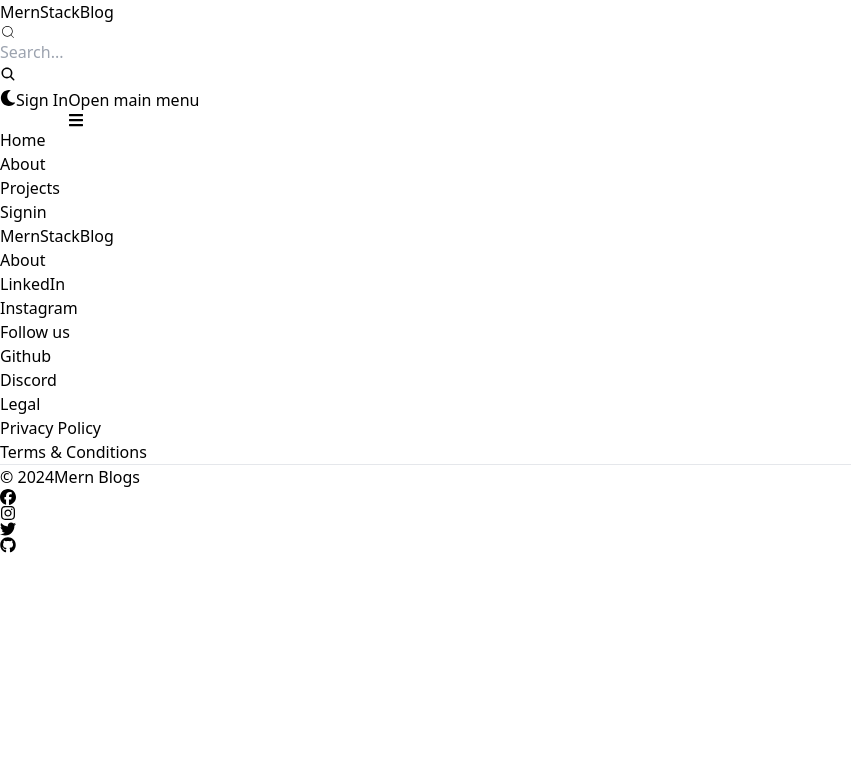
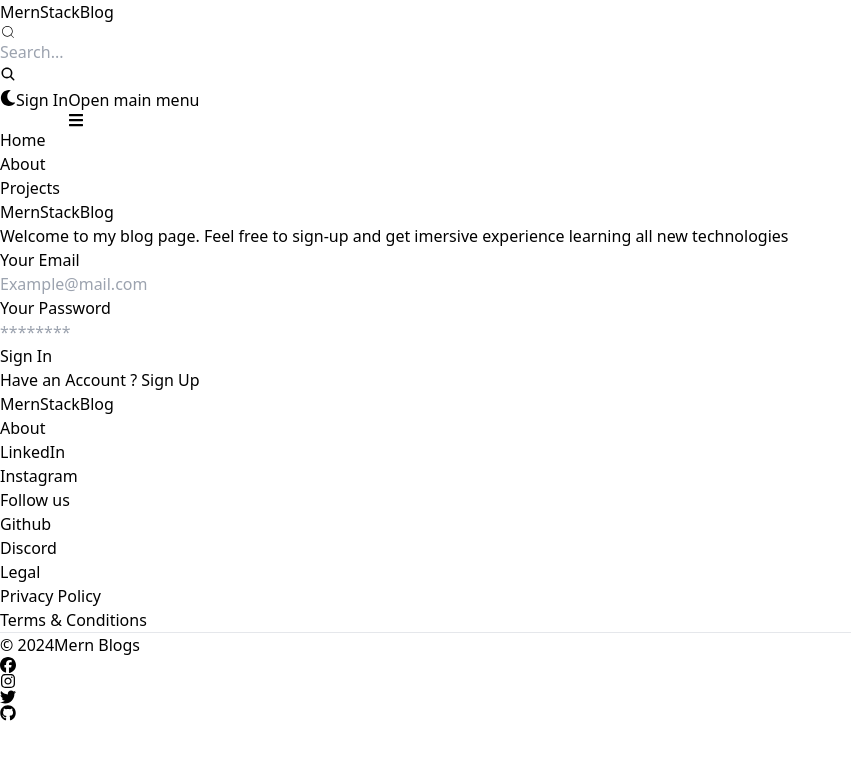
Before and after one commit to GurkiratSinghChumber/mern-blog, a React (Vite) app in the folder client/: page /sign-in in a window 1280 px wide. Shown: the top 758 px of the page, without its empty margins (0-851 px from the left). Built offline with nearby package versions, Linux system fonts and the light colour scheme.

Commit message:
completed sign in ui

```diff
--- a/client/src/pages/SignIn.jsx
+++ b/client/src/pages/SignIn.jsx
@@ -1,7 +1,91 @@
-
+import { Alert, Button, Label, Spinner, TextInput } from 'flowbite-react';
+import { useState } from 'react';
+import { Slide } from "react-awesome-reveal";
+import { Link, useNavigate } from 'react-router-dom';
 
 export default function SignIn() {
+  const [formData, setFormData] = useState({});
+  const [errorMessage, setErrorMessage] = useState(null);
+  const [loading, setLoading] = useState(false);
+  const navigate = useNavigate();
+
+  const handleChange = (e) => {
+    setFormData({ ...formData, [e.target.id]: e.target.value.trim() });
+  }
+
+  const handleSubmit = async (e) => {
+    e.preventDefault();
+    if ( !formData.email || !formData.password) {
+      return setErrorMessage('All fields are required!!!');
+    }
+    try {
+      setLoading(true);
+      setErrorMessage(null);
+      const res = await fetch('api/auth/sign-in', {
+        method: 'POST',
+        headers: { 'Content-Type': 'application/json' },
+        body: JSON.stringify(formData)
+      });
+
+      const data = await res.json();
+      if (data.success === false) {
+        setLoading(false);
+        return setErrorMessage(data.message)
+      }
+      setLoading(false);
+      if (res.ok) {
+        navigate('/');
+      }
+    } catch (error) {
+      setErrorMessage(error.message);
+      setLoading(false);
+    }
+  }
+
   return (
-    <div>Signin</div>
+    <div className='min-h-screen mt-20'>
+      <div className="flex p-3 max-w-3xl mx-auto flex-col md:flex-row md:items-center gap-5">
+        {/* left */}
+        <div className='flex-1'>
+           <Slide cascade damping={0.1} duration={2000}>
+          <Link to={"/"} className=' dark:text-white font-bold text-4xl'>
+            <span className='px-2 py-1 pb-2 bg-gradient-to-r from-indigo-500 via-purple-500 to-pink-500 rounded-lg text-white'>MernStack</span>Blog
+          </Link>
+
+            <p className='text-sm mt-5'>Welcome to my blog page. Feel free to sign-up and get imersive experience learning all new technologies</p>
+          </Slide>
+
+        </div>
+
+        {/* right */}
+        <div className="flex-1">
+          <form className="flex flex-col gap-4" onSubmit={handleSubmit}>
+            <div >
+              <Label value={'Your Email'}></Label>
+              <TextInput type="email" placeholder="Example@mail.com" id="email" onChange={handleChange}></TextInput>
+            </div>
+            <div >
+              <Label value={'Your Password'}></Label>
+              <TextInput type="password" placeholder="********" id="password" onChange={handleChange}></TextInput>
+            </div>
+
+            <Button gradientDuoTone='purpleToPink' type='submit' disabled={loading}>
+              {loading ? <><Spinner size='sm'></Spinner> <span>Loading...</span></>: 'Sign In'}
+            </Button>
+          </form>
+          <div className='flex gap-2 text-sm mt-5'>
+            <span>Have an Account ? </span>
+            <Link to={'/sign-up'} className='text-blue-500'>
+              Sign Up
+            </Link>
+          </div>
+          {errorMessage && (
+            <Alert className='mt-5 ' color={'failure'}>
+              { errorMessage}
+            </Alert>
+          ) }
+        </div>
+      </div>
+    </div>
   )
 }
--- a/client/src/pages/SignUp.jsx
+++ b/client/src/pages/SignUp.jsx
@@ -66,11 +66,11 @@
             </div>
             <div >
               <Label value={'Your Email'}></Label>
-              <TextInput type="email" placeholder="Email" id="email" onChange={handleChange}></TextInput>
+              <TextInput type="email" placeholder="Example@mail.com" id="email" onChange={handleChange}></TextInput>
             </div>
             <div >
               <Label value={'Your Password'}></Label>
-              <TextInput type="password" placeholder="Password" id="password" onChange={handleChange}></TextInput>
+              <TextInput type="password" placeholder="********" id="password" onChange={handleChange}></TextInput>
             </div>
 
             <Button gradientDuoTone='purpleToPink' type='submit' disabled={loading}>
@@ -78,8 +78,8 @@
             </Button>
           </form>
           <div className='flex gap-2 text-sm mt-5'>
-            <span>Have an Account ? </span>
-            <Link to={'sign-in'} className='text-blue-500'>
+            <span>Dont Have an Account ? </span>
+            <Link to={'/sign-in'} className='text-blue-500'>
               Sign In
             </Link>
           </div>
```
